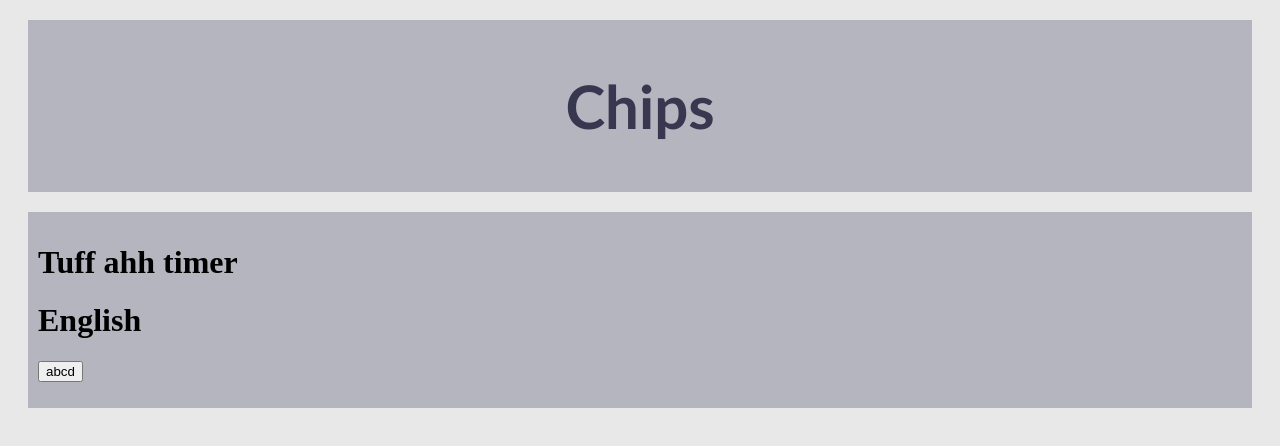
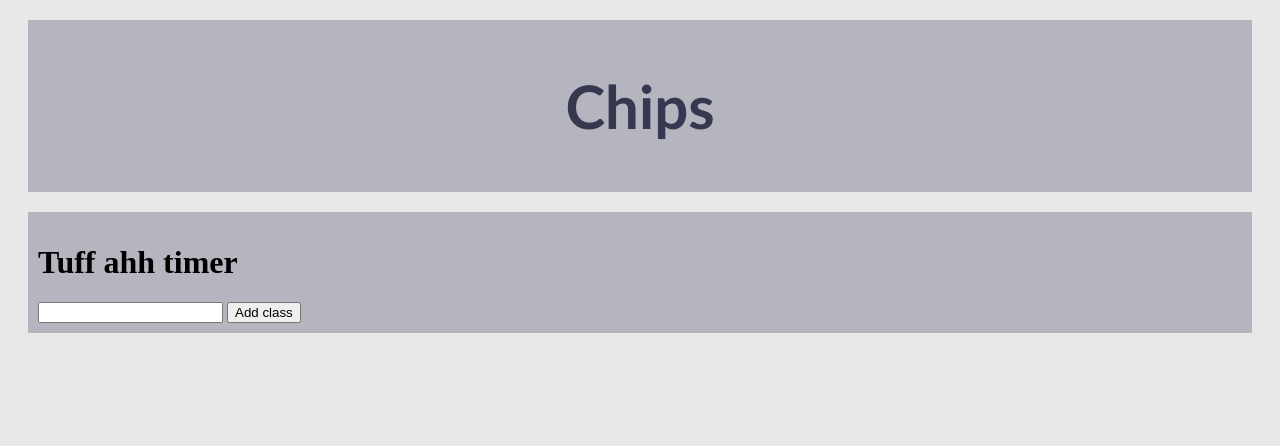
Before and after one commit to PugsRDubs/islandhacks25, a SvelteKit app: page / in a window 1280 px wide. Shown: the top 446 px of the page. Built offline with nearby package versions, Linux system fonts and the light colour scheme.

Commit message:
Update classes

```diff
--- a/src/routes/+page.svelte
+++ b/src/routes/+page.svelte
@@ -1,8 +1,20 @@
 <script lang="ts">
     import Class from "./Class.svelte";
 
+    let classes : Array<String> = $state([])
+
+    let classInput = $state("");
+
+    function addClass() {
+        classes.push(classInput);
+        classInput = ""
+    }
 
 </script>
 
 <h1>Tuff ahh timer</h1>
-<Class />
+<input bind:value={classInput} type="text">
+<button onclick={addClass}>Add class</button>
+{#each classes as name}
+    <Class {name} />
+{/each}
--- a/src/routes/Class.svelte
+++ b/src/routes/Class.svelte
@@ -1,6 +1,8 @@
 <script lang="ts">
     import type { TimerData } from "./Timer.svelte";
     import Timer from "./Timer.svelte";
+
+    let { name } = $props();
 
     var timers : Array<TimerData> = $state([]);
 
@@ -9,7 +11,7 @@
     }
 </script>
 
-<h1>English</h1>
+<h1>{name}</h1>
 <button onclick={a}>abcd</button>
 <ul>
     {#each timers as timer, i}
```
